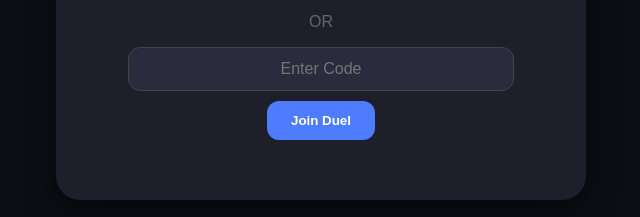
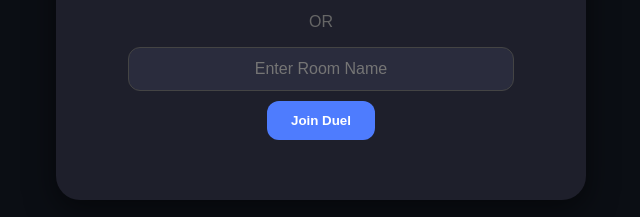
Before and after one commit to AayushTaras/math-duel, a website: page index.html in a window 1280 px wide. Shown: the part 381-598 px from the top of the page, 319-959 px from the left. Drawn offline with nearby package versions, Linux system fonts and the light colour scheme.

Commit message:
Update index.html

```diff
--- a/index.html
+++ b/index.html
@@ -26,7 +26,7 @@
         <div id="setup">
             <button onclick="createMatch()">Create Match</button>
             <p style="color: #666;">OR</p>
-            <input type="text" id="codeField" placeholder="Enter Code">
+            <input type="text" id="roomInput" placeholder="Enter Room Name">
             <button onclick="socket.emit('join_game', document.getElementById('codeField').value.toUpperCase())">Join Duel</button>
             <h3 id="status" style="margin-top: 20px; color: var(--accent);"></h3>
         </div>
```
